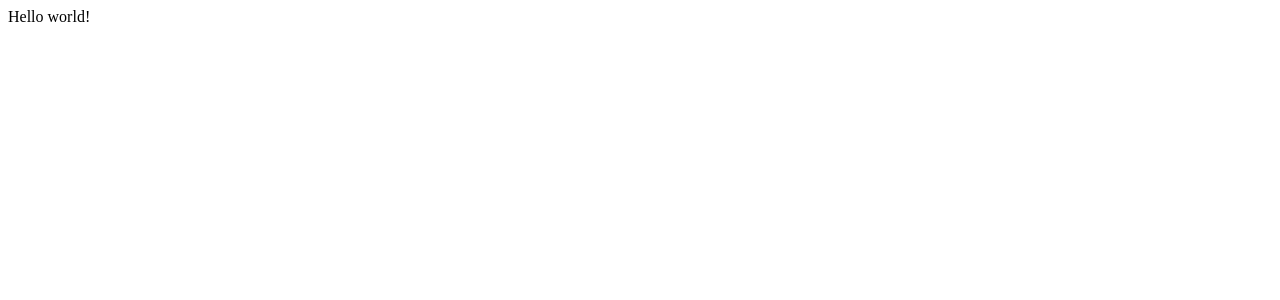
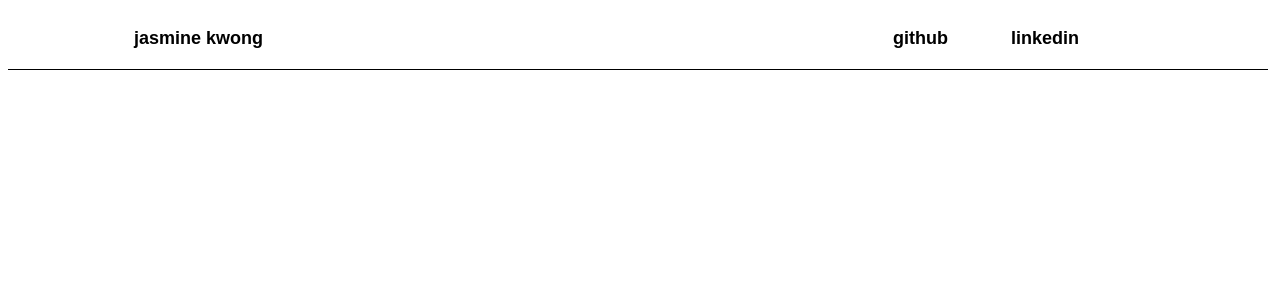
Before and after one commit to jaskwong/personal-site-2023, a Vue app: page / in a window 1280 px wide. Shown: the top 300 px of the page. Built offline with nearby package versions, Linux system fonts and the light colour scheme.

Commit message:
main menu

```diff
--- a/index.html
+++ b/index.html
@@ -4,7 +4,7 @@
     <meta charset="UTF-8">
     <link rel="icon" href="/favicon.ico">
     <meta name="viewport" content="width=device-width, initial-scale=1.0">
-    <title>Vite App</title>
+    <title>Jasmine Kwong</title>
   </head>
   <body>
     <div id="app"></div>
--- a/src/App.vue
+++ b/src/App.vue
@@ -1,9 +1,10 @@
+<template>
+  <MainMenu />
+</template>
+
 <script setup lang="ts">
+import MainMenu from '@/components/MainMenu.vue'
+import '@/main.css'
 </script>
 
-<template>
-  Hello world!
-</template>
-
-<style scoped>
-</style>
+<style scoped></style>
--- /dev/null
+++ b/src/components/MainMenu.vue
@@ -0,0 +1,64 @@
+<template>
+  <div id="menu-container">
+    <ul id="menu">
+      <li class="menu-item name">jasmine kwong</li>
+      <li class="menu-item link">
+        <a href="https://github.com/jaskwong" target="_blank">github</a>
+      </li>
+      <li class="menu-item link">
+        <a href="https://www.linkedin.com/in/jasmine-kwong-7116a4203/" target="_blank">linkedin</a>
+      </li>
+    </ul>
+  </div>
+</template>
+
+<script setup lang="ts"></script>
+
+<style scoped>
+#menu-container {
+  box-sizing: border-box;
+  position: sticky;
+  top: 0px;
+  padding: 20px 0;
+  width: calc(100vw - 20px);
+  border-bottom: 1px solid black;
+  background-color: white;
+}
+
+#menu {
+  display: flex;
+  flex-direction: row;
+  justify-content: flex-start;
+  align-items: center;
+  list-style: none;
+  font-size: large;
+  padding: 0;
+  margin: 0 10%;
+}
+
+.menu-item {
+  font-weight: 900;
+}
+
+.name {
+  flex-grow: 10;
+}
+
+.link {
+  flex-grow: 1;
+}
+
+.link > a {
+  text-decoration: none;
+  transition: 0.4s;
+}
+
+.link > a:link,
+.link > a:visited {
+  color: black;
+}
+
+.link > a:hover {
+  color: grey;
+}
+</style>
--- /dev/null
+++ b/src/main.css
@@ -0,0 +1,4 @@
+body {
+  font-family: Arial, Helvetica, sans-serif;
+  background-color: white;
+}
```
